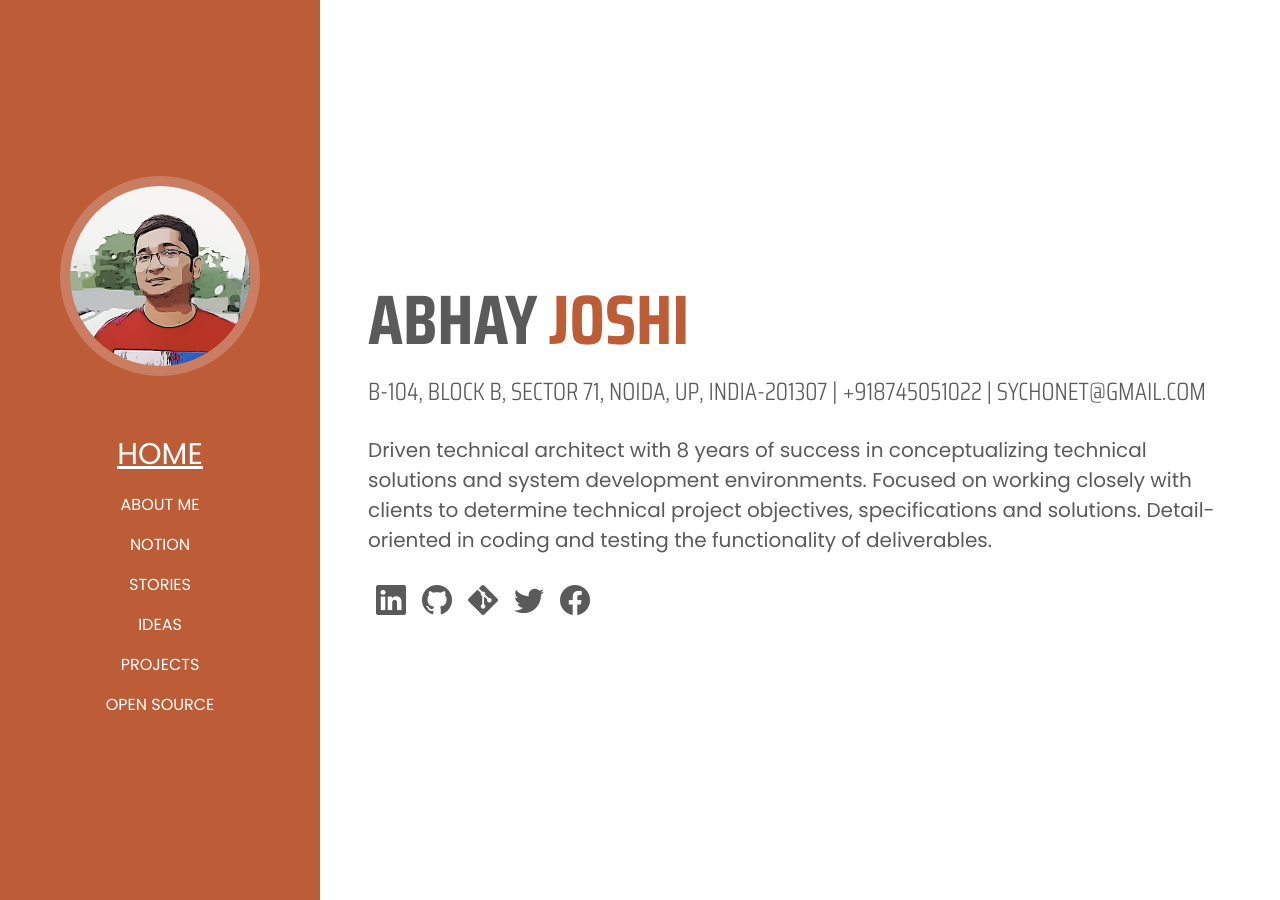
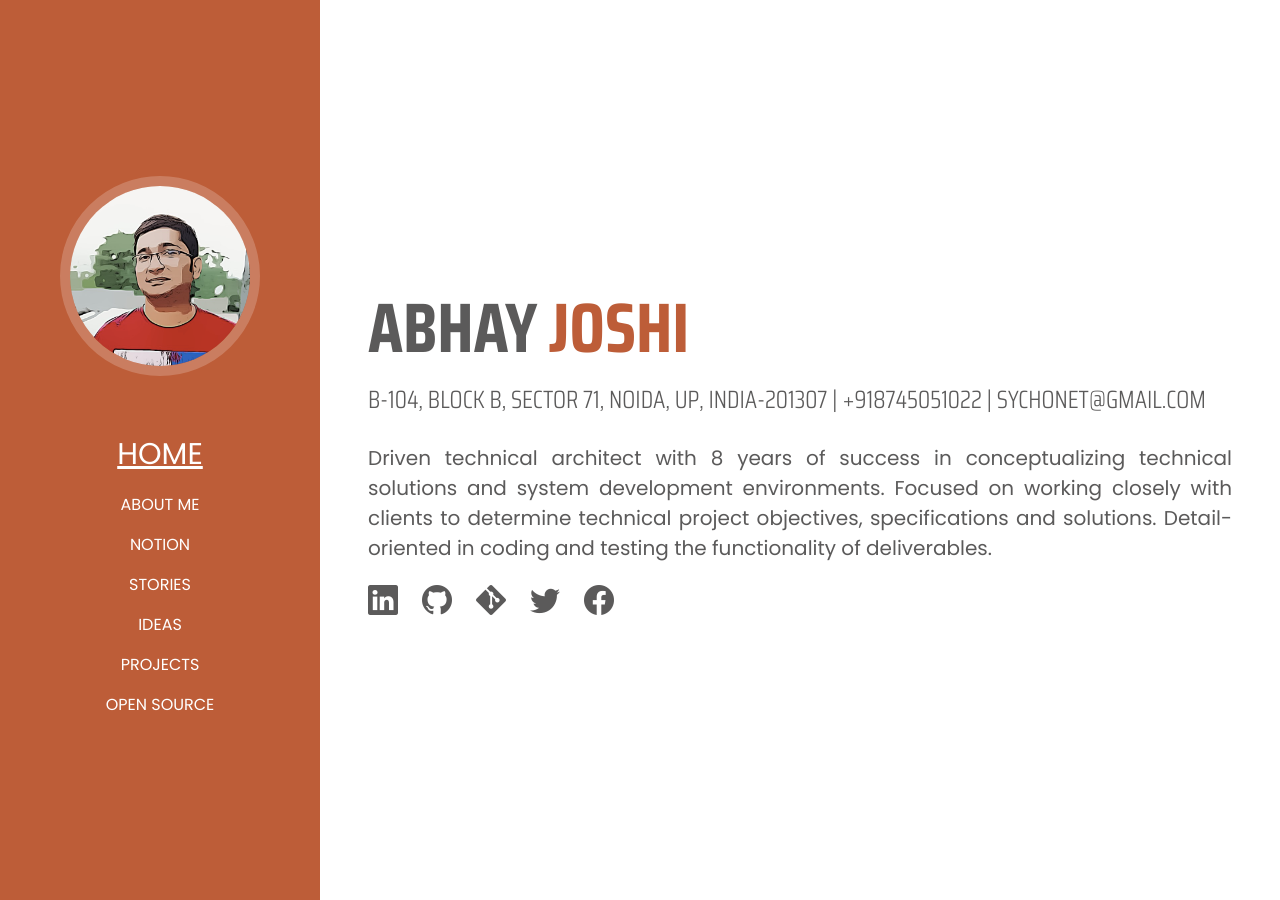
Before and after one commit to sychonet/sychonet.github.io, a Jekyll site: the page built from index.html, in a window 1280 px wide. Built offline with Jekyll 4.4.1, drawn with Linux system fonts in a browser that asks for light colours.

Commit message:
Moved social logins to data and fixed alignment issues

```diff
--- a/_sass/homepage.scss
+++ b/_sass/homepage.scss
@@ -61,3 +61,8 @@
     font-size: 30px;
     color: rgba(21, 20, 20, 0.7)
 }
+
+.text-align-justify {
+    text-align: justify;
+    text-justify: inter-word;
+}
--- a/index.html
+++ b/index.html
@@ -16,14 +16,12 @@
     <div class="font-color-secondary" id="home-address">
     {{ page.address | upcase }} | +{{ page.mobile }} | {{ page.email | upcase }}
     </div>
-    <div class="text-justify font-color-secondary pt-4" id="home-description">
+    <div class="font-color-secondary pt-4 text-align-justify" id="home-description">
         {{ page.description }}
     </div>
     <div class="d-flex flex-row justify-content-left pt-3">
-        <i class="social-icons p-2 bi bi-linkedin"></i>
-        <i class="social-icons p-2 bi bi-github"></i>
-        <i class="social-icons p-2 bi bi-git"></i>
-        <i class="social-icons p-2 bi bi-twitter"></i>
-        <i class="social-icons p-2 bi bi-facebook"></i>
+        {% for item in site.data.social %}
+            <a href="{{ item.link }}"><i class="social-icons pe-4 bi {{ item.icon }}"></i></a>
+        {% endfor %}
     </div>
 </div>
```
Also changed, not shown: _data/social.yml (added, +15 -0 lines).
